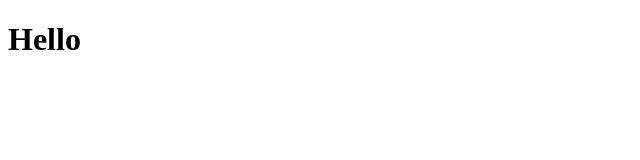
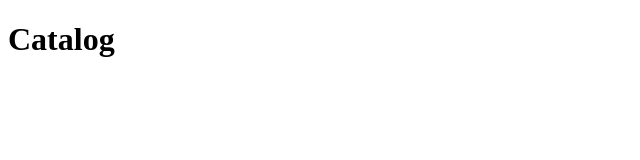
Before and after one commit to wilsonfsouza/redux-app-cart, a React (Create React App) app: page / in a window 1280 px wide. Shown: the top 160 px of the page, without its empty margins (0-640 px from the left). Built offline with nearby package versions, Linux system fonts and the light colour scheme.

Commit message:
feat: wrapped app with redux provider.

```diff
--- a/src/App.tsx
+++ b/src/App.tsx
@@ -1,8 +1,13 @@
 import React from 'react';
+import { Provider } from 'react-redux';
+import Catalog from './components/Catalog';
+import store from './store';
 
 function App() {
   return (
-    <h1>Hello</h1>
+    <Provider store={store}>
+      <Catalog />
+    </Provider>
   );
 }
 
```
